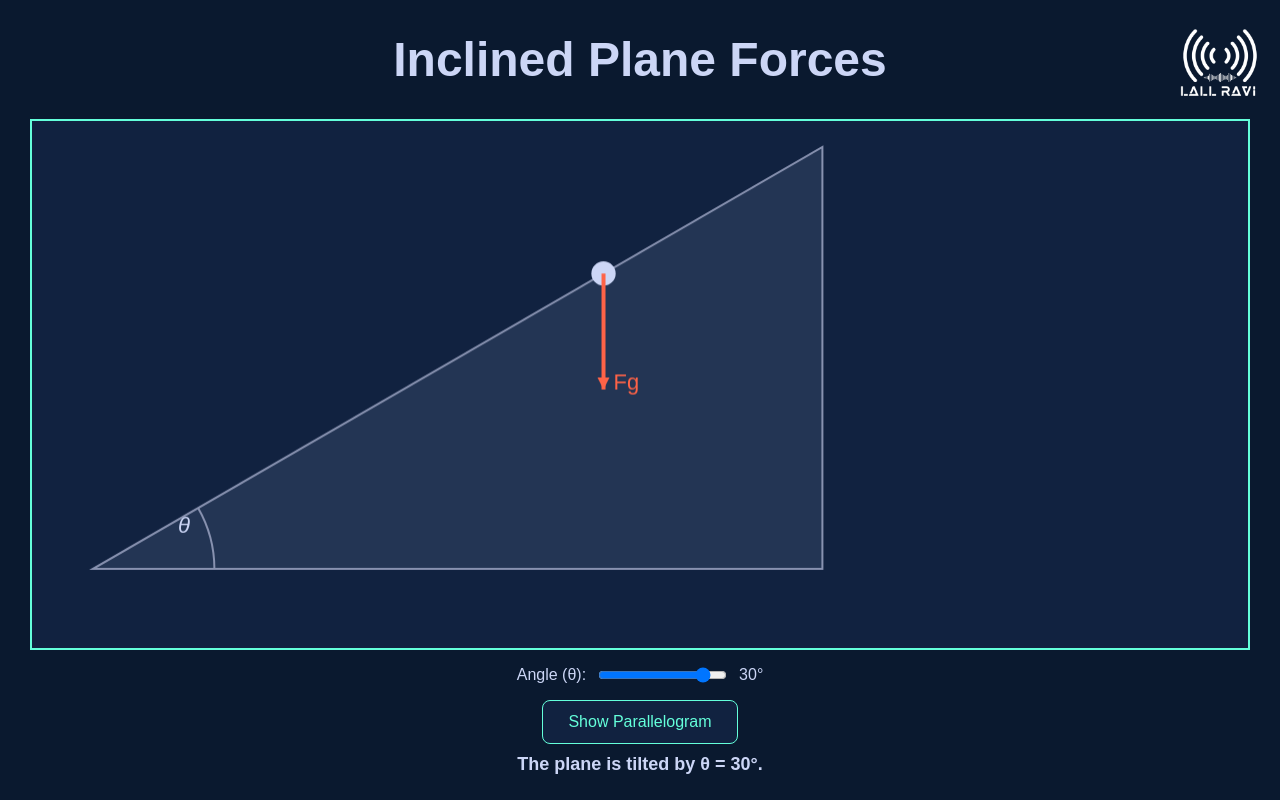
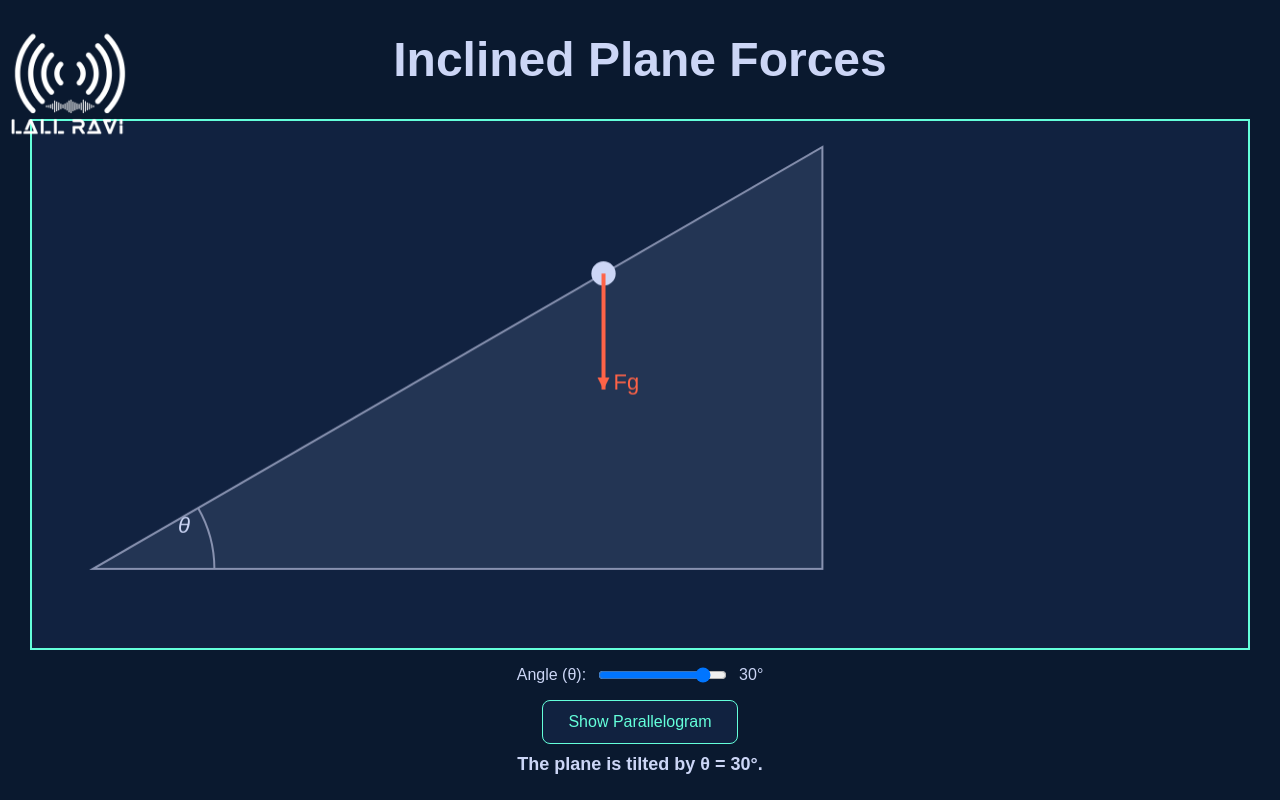
Before and after one commit to lallravi/Inclined-plane-forces, a plain HTML site: page index.html in a window 1280 px wide. Drawn offline with Linux system fonts and the light colour scheme.

Commit message:
Update index.html

```diff
--- a/index.html
+++ b/index.html
@@ -64,8 +64,8 @@
         #logo {
             position: absolute;
             top: 20px;
-            right: 20px;
-            width: 80px;
+            left: 10px;
+            width: 120px;
             height: auto;
             z-index: 1000;
         }
```
